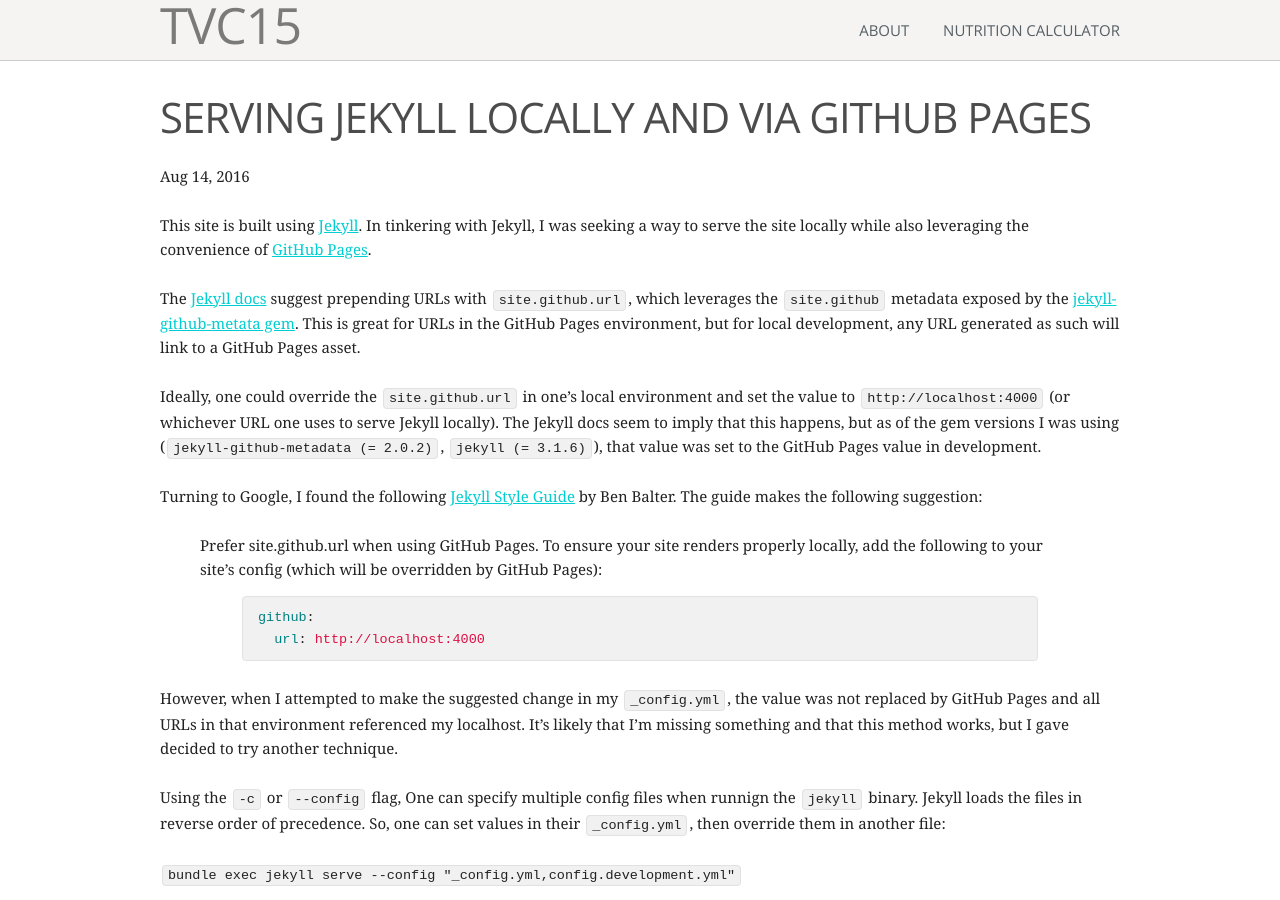
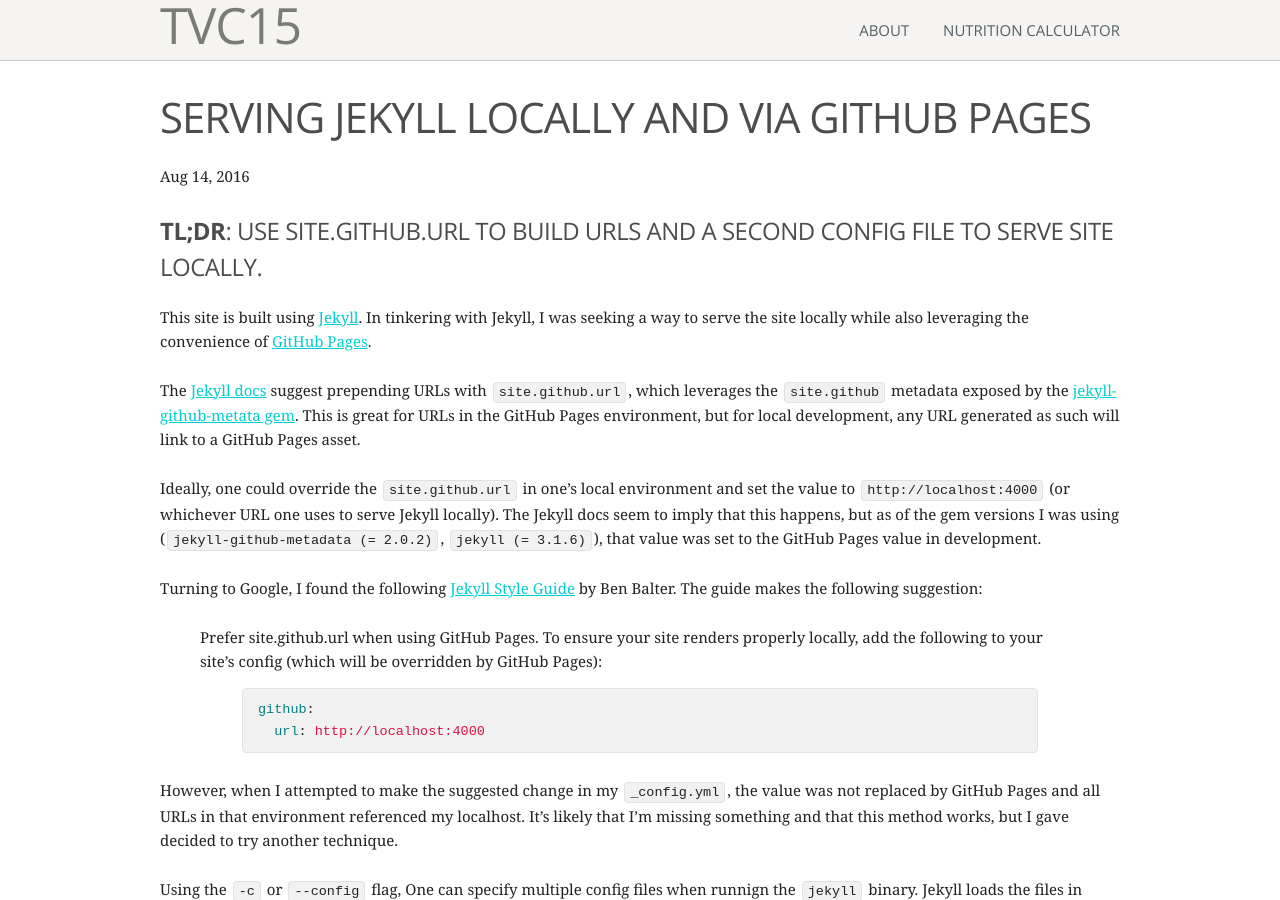
Before and after one commit to lannon/tvc15, a Jekyll site: the page built from _posts/2016-08-15-jekyll-in-dev-and-gh-pages.markdown, in a window 1280 px wide and 900 px high. Built offline with Jekyll 4.4.1, drawn with Linux system fonts in a browser that asks for light colours; nearby versions of some CDN libraries.

Commit message:
Add tldr to jekyll tip post

```diff
--- a/_posts/2016-08-15-jekyll-in-dev-and-gh-pages.markdown
+++ b/_posts/2016-08-15-jekyll-in-dev-and-gh-pages.markdown
@@ -1,9 +1,10 @@
 ---
 layout: post
-title:  "Serving Jekyll Locally and via Github Pages"
+title:  "Serving Jekyll Locally and Via Github Pages"
 date:   2016-08-14 14:05:13 -0500
 categories: jekyll tips
 tags: jekyll development
+tldr: Use site.github.url to build URLs and a second config file to serve site locally.
 ---
 This site is built using [Jekyll](https://jekyllrb.com/). In tinkering with Jekyll, I was seeking a way to serve the site locally while also leveraging the convenience of [GitHub Pages](https://pages.github.com/).
 
```
